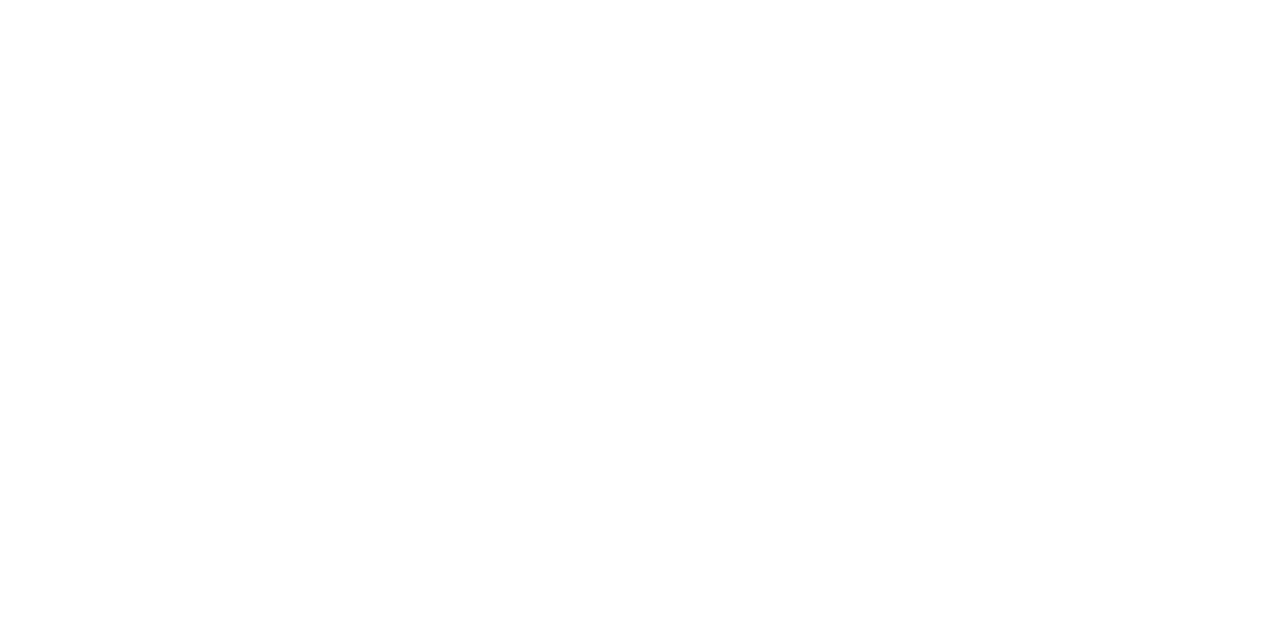
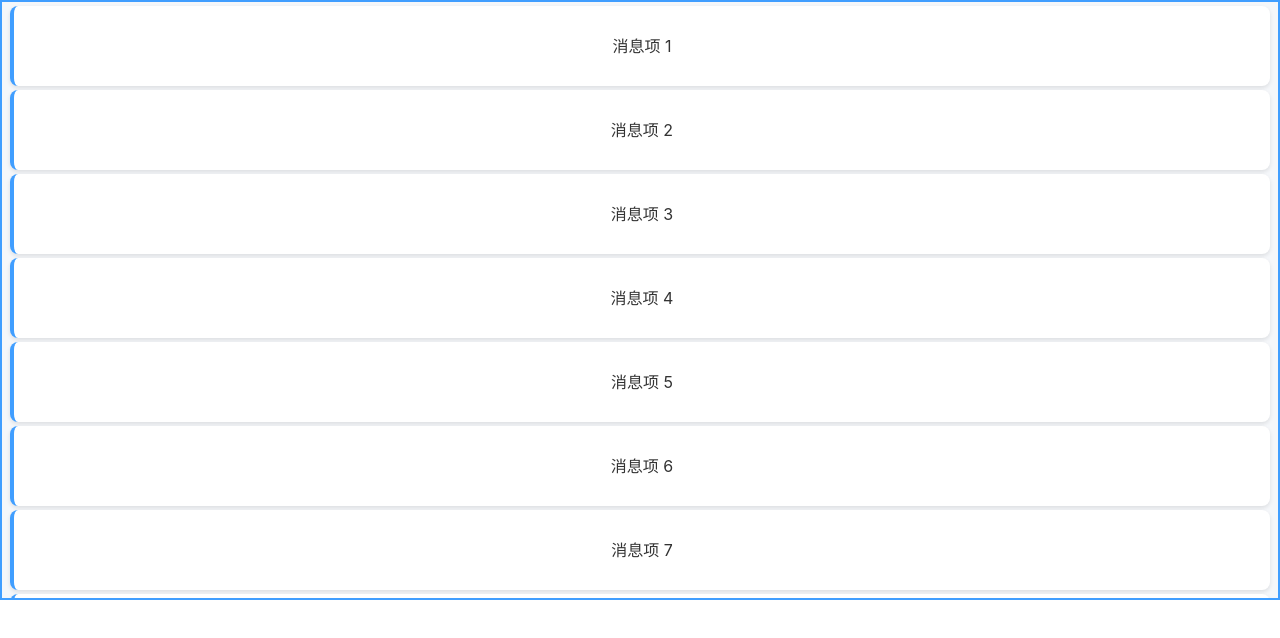
Before and after one commit to KEee5215/ai-chat-bot, a Vue app in the folder ai-chat-bot/: page /test in a window 1280 px wide. Before the commit this address had no page. Shown: the top 638 px of the page. Built offline with nearby package versions, Linux system fonts and the light colour scheme; no server answers; the HTML template or start-up script is replaced by a standard one.

Commit message:
手动实现虚拟滚动测试

```diff
--- /dev/null
+++ b/ai-chat-bot/src/api/testDIR/test.ts
@@ -0,0 +1,8 @@
+import service from "@/utils/reuqest";
+
+export function getAllData() {
+  return service({
+    url: "/item/getAll",
+    method: "get",
+  });
+}
--- a/ai-chat-bot/src/router/index.ts
+++ b/ai-chat-bot/src/router/index.ts
@@ -36,6 +36,11 @@
       name: "chatWelcome",
       component: () => import("@/components/chat/ChatWelcome.vue"),
     },
+    {
+      path: "/test",
+      name: "test",
+      component: () => import("../views/TestView.vue"),
+    },
   ],
 });
 
--- /dev/null
+++ b/ai-chat-bot/src/views/TestView.vue
@@ -0,0 +1,124 @@
+<template>
+  <div
+    ref="scrollContainer"
+    class="virtual-list-container"
+    @scroll="handleScroll"
+  >
+    <!-- 幽灵元素，用于撑开滚动条总高度 -->
+    <div class="phantom-element" :style="{ height: totalHeight + 'px' }"></div>
+
+    <!-- 实际渲染的内容区域 -->
+    <div
+      class="rendered-content"
+      :style="{ transform: `translateY(${offset}px)` }"
+    >
+      <div
+        v-for="msg in visibleMessages"
+        :key="msg.id"
+        class="message-item"
+        :style="{ height: itemHeight + 'px' }"
+      >
+        {{ msg.name || msg }}
+      </div>
+    </div>
+  </div>
+</template>
+
+<script setup lang="ts">
+import { getAllData } from "@/api/testDIR/test";
+import { computed, onMounted, ref } from "vue";
+
+const scrollContainer = ref<HTMLElement | null>(null);
+const itemHeight = 80; // 预估的每条消息高度
+const viewportHeight = 600; // 可视区域高度
+
+const startIndex = ref(0);
+const endIndex = ref(0);
+const offset = ref(0);
+
+// 计算总高度
+const totalHeight = computed(() => messages.value.length * itemHeight);
+
+// 计算可视区域内的消息
+const visibleMessages = computed(() => {
+  return messages.value.slice(startIndex.value, endIndex.value);
+});
+
+const messages = ref<any[]>([]);
+
+const updateVisibleRange = () => {
+  if (!scrollContainer.value) return;
+
+  const scrollTop = scrollContainer.value.scrollTop;
+  startIndex.value = Math.max(0, Math.floor(scrollTop / itemHeight));
+
+  const visibleCount = Math.ceil(viewportHeight / itemHeight);
+  endIndex.value = Math.min(
+    startIndex.value + visibleCount + 5, // 多渲染几个作为缓冲
+    messages.value.length,
+  );
+
+  offset.value = startIndex.value * itemHeight;
+};
+
+const handleScroll = () => {
+  updateVisibleRange();
+};
+
+onMounted(async () => {
+  try {
+    const data = await getAllData();
+    messages.value = Array.isArray(data) ? data : [];
+
+    // 初始化可见范围
+    updateVisibleRange();
+  } catch (error) {
+    console.error('获取数据失败:', error);
+    // 如果API调用失败，使用模拟数据展示效果
+    messages.value = Array.from({ length: 100 }, (_, i) => ({
+      id: i + 1,
+      name: `消息项 ${i + 1}`
+    }));
+    updateVisibleRange();
+  }
+});
+</script>
+
+<style scoped>
+.virtual-list-container {
+  height: 600px;
+  overflow-y: auto;
+  position: relative;
+  border: 2px solid #409eff;
+  background-color: #f5f7fa;
+}
+
+.phantom-element {
+  position: absolute;
+  top: 0;
+  left: 0;
+  width: 100%;
+  visibility: hidden;
+}
+
+.rendered-content {
+  position: absolute;
+  top: 0;
+  left: 0;
+  width: 100%;
+}
+
+.message-item {
+  display: flex;
+  align-items: center;
+  justify-content: center;
+  padding: 0 20px;
+  margin: 4px 8px;
+  background-color: white;
+  border-radius: 8px;
+  box-shadow: 0 2px 4px rgba(0, 0, 0, 0.1);
+  font-size: 16px;
+  color: #333;
+  border-left: 4px solid #409eff;
+}
+</style>
```
Also changed, not shown: 1 other file (tests, documents, lock files or other folders).
